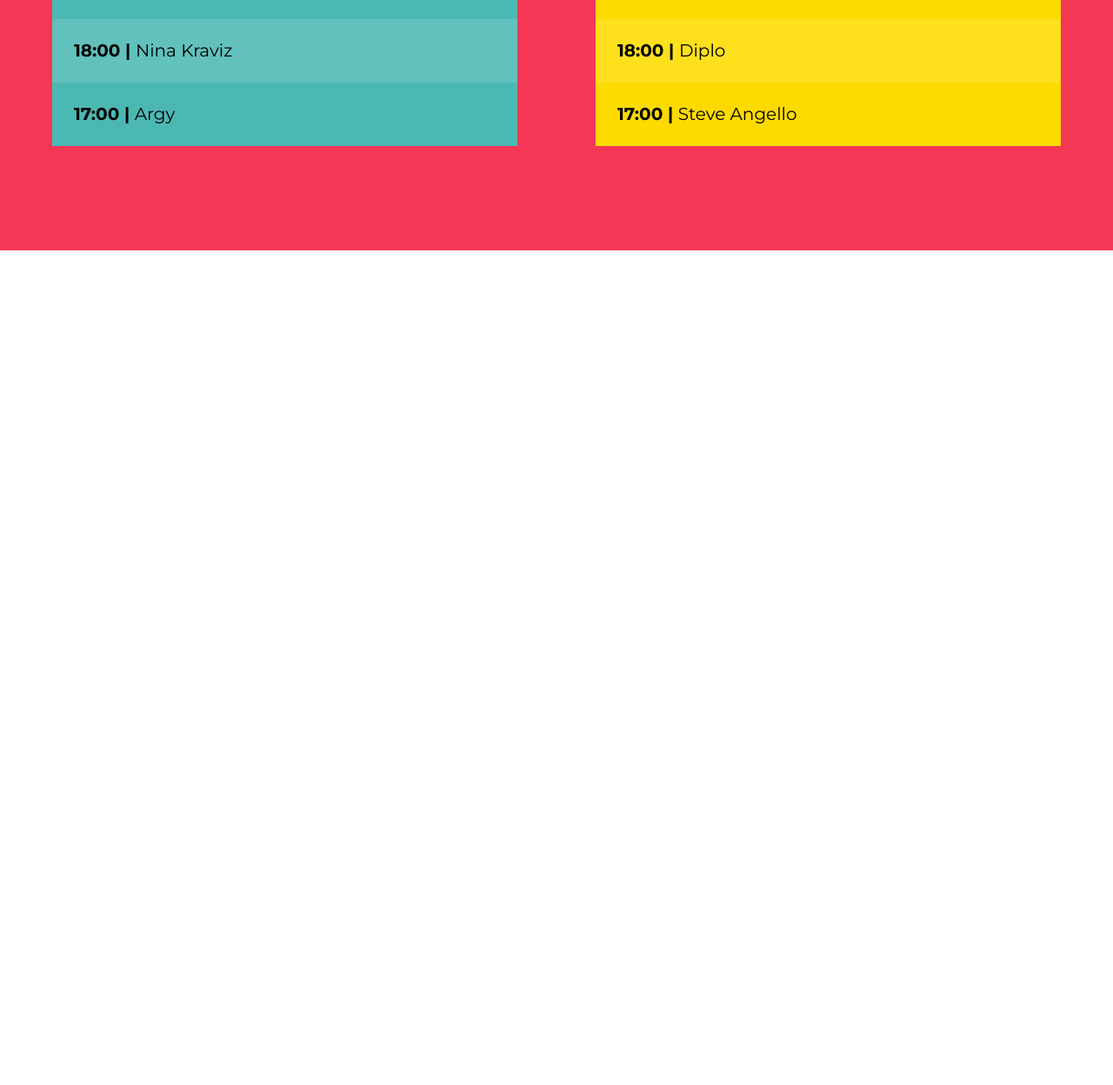
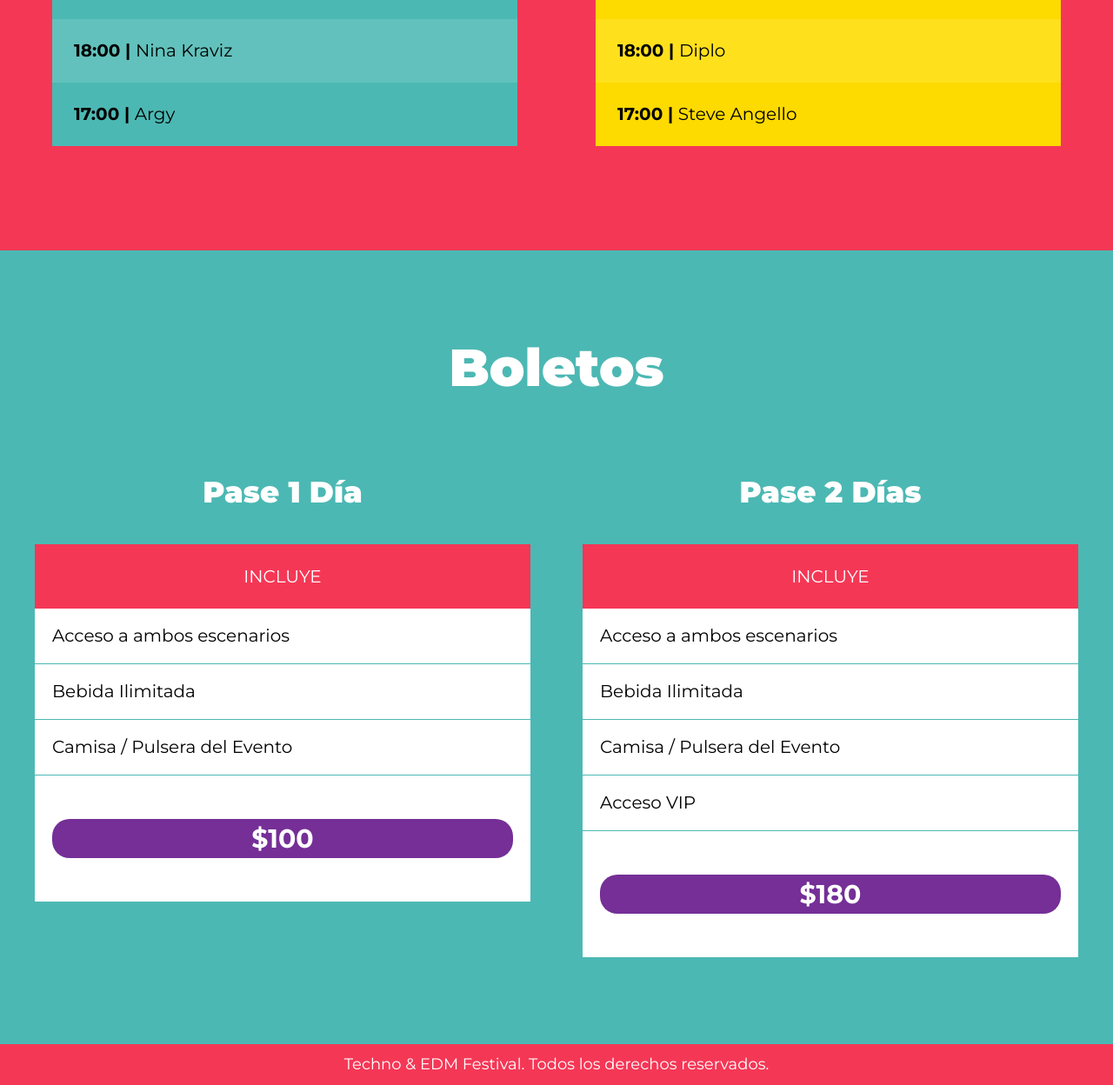
Before and after one commit to antoniogomezgallardo/FestivalDeMusica, a website: page index.html in a window 1280 px wide. Shown: the part 2726-3974 px from the top of the page at 87% size. Before the commit the page ends 3014 px from the top, so only its background shows below. Drawn offline with Linux system fonts and the light colour scheme.

Commit message:
Finished the Boletos and Footer section

```diff
--- a/index.html
+++ b/index.html
@@ -162,6 +162,52 @@
             </div> <!--.escenario-->
         </div> <!--.escenarios-contenedor -->
     </section>
+
+    <section id="boletos" class="contenedor-boletos">
+        <h3>Boletos</h3>
+
+        <div class="boletos contenedor">
+            <div class="pase">
+                <p class="pase-nombre">Pase 1 Día</p>
+                <header class="pase-header">
+                    <p>Incluye</p>
+                </header>
+                <div class="pase-body">
+                    <ul>
+                        <li>Acceso a ambos escenarios</li>
+                        <li>Bebida Ilimitada</li>
+                        <li>Camisa / Pulsera del Evento</li>
+                    </ul>
+                </div>
+                <footer class="pase-footer">
+                    <p>$100</p>
+                </footer>
+            </div>
+            <div class="pase">
+                <p class="pase-nombre">Pase 2 Días</p>
+                <header class="pase-header">
+                    <p>Incluye</p>
+                </header>
+                <div class="pase-body">
+                    <ul>
+                        <li>Acceso a ambos escenarios</li>
+                        <li>Bebida Ilimitada</li>
+                        <li>Camisa / Pulsera del Evento</li>
+                        <li>Acceso VIP</li>
+                    </ul>
+                </div>
+                <footer class="pase-footer">
+                    <p>$180</p>
+                </footer>
+            </div>
+        </div>
+    </section>
+
+    <footer class="footer">
+        <div class="contenedor contenido-footer">
+            <p>Techno & EDM Festival. Todos los derechos reservados.</p>
+        </div>
+    </footer>
 </body>
 
 </html>
--- /dev/null
+++ b/src/scss/layout/_boletos.scss
@@ -0,0 +1,78 @@
+@use 'base/variables' as v;
+@use 'base/mixins' as m;
+
+.contenedor-boletos {
+    background-color: v.$verde;
+
+    h3 {
+        text-align: center;
+        color: v.$blanco;
+    }
+
+    .boletos {
+        text-align: center;
+
+        @include m.tablet {
+            @include m.grid(2, 6rem)
+        }
+    }
+}
+
+.pase {
+    transition: transform .3s ease-in-out;
+    &:hover{
+        transform: scale(1.1);
+        transform-origin:center;
+    }
+
+    &-nombre {
+        color: v.$blanco;
+        font-weight: 900;
+        font-size: 3.4rem;
+    }
+
+    &-header {
+
+        background-color: v.$rosa;
+        padding: 0.2rem;
+
+        p {
+            color: v.$blanco;
+            font-size: 2rem;
+            text-transform: uppercase;
+            font-weight: 400;
+        }
+    }
+
+    &-body {
+        background-color: v.$blanco;
+        ul {
+            @include m.resetear-lista;
+            text-align: left;
+
+            li{
+                padding: 2rem;
+                border-bottom:1px solid v.$verde;
+            }
+        }
+    }
+
+    &-footer {
+        background-color: v.$blanco;
+        padding: 2rem;
+
+        p{
+            background-color: v.$morado;
+            border-radius: 2rem;
+            color: v.$blanco;
+            font-weight: 700;
+            font-size: 3rem;
+            cursor: pointer;
+
+            &:hover{
+                background-color: darken($color: v.$morado, $amount: 20%);
+            }
+        }
+    }
+
+}
--- /dev/null
+++ b/src/scss/layout/_footer.scss
@@ -0,0 +1,17 @@
+@use 'base/variables' as v;
+@use 'base/mixins' as m;
+
+.footer{
+    background-color: v.$rosa;
+    padding: 1rem 0;
+
+    .contenido-footer{
+        text-align: center;
+
+        p{
+            color: v.$blanco;
+            font-size: 1.8rem;
+            margin: 0;
+        }
+    }
+}
--- a/src/scss/layout/_index.scss
+++ b/src/scss/layout/_index.scss
@@ -2,3 +2,5 @@
 @forward 'video';
 @forward 'festival';
 @forward 'lineUp';
+@forward 'boletos';
+@forward 'footer';
```
Also changed, not shown: build/css/app.css.
